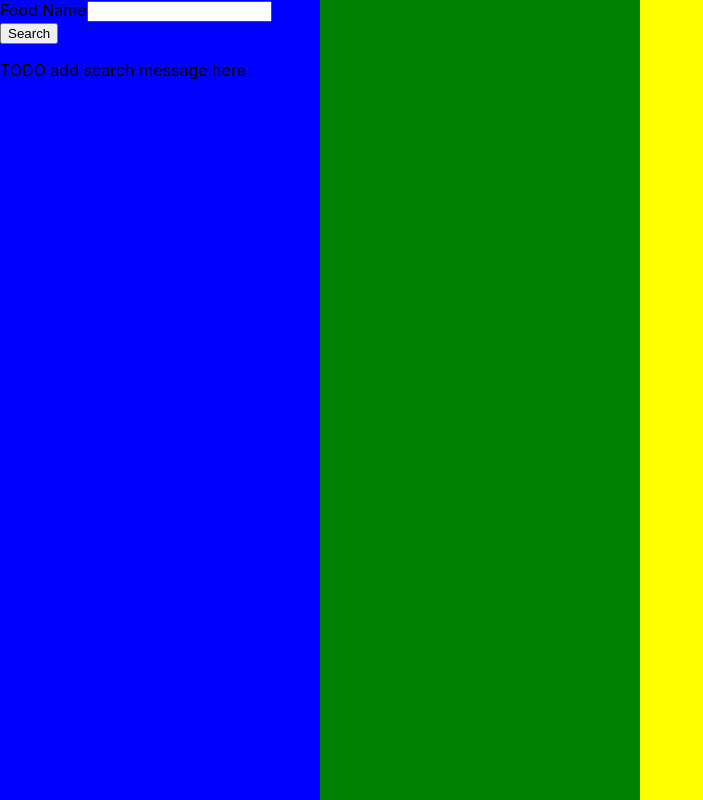
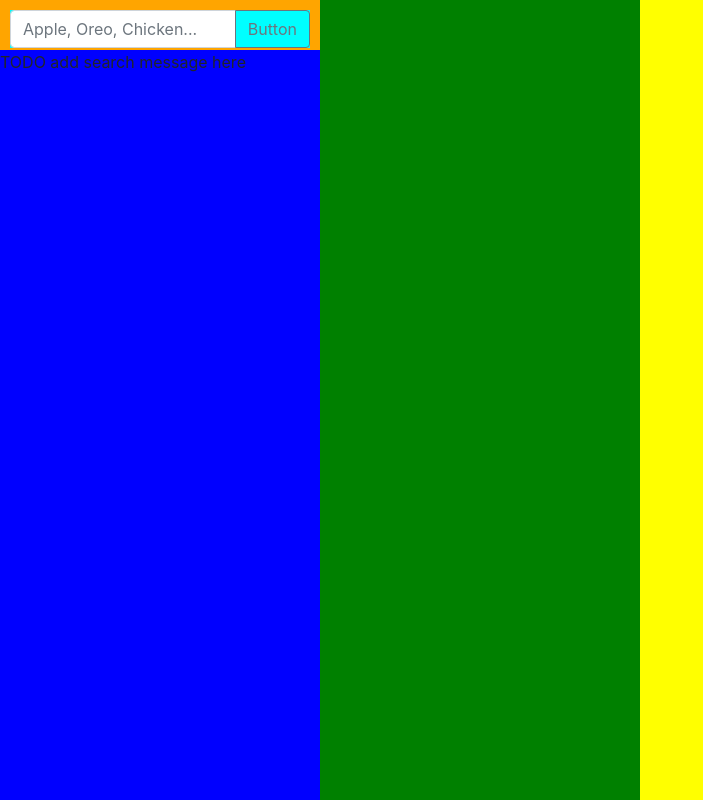
Before and after one commit to zacharypetersen1/calorie-stat, a React (Create React App) app: page / in a window 1280 px wide. Shown: the whole page, without its empty margins (0-703 px from the left). Built offline with nearby package versions, Linux system fonts and the light colour scheme.

Commit message:
Add bootstrap

```diff
--- a/package.json
+++ b/package.json
@@ -6,8 +6,10 @@
     "@testing-library/jest-dom": "^4.2.4",
     "@testing-library/react": "^9.5.0",
     "@testing-library/user-event": "^7.2.1",
+    "bootstrap": "^4.4.1",
     "node-sass": "^4.14.0",
     "react": "^16.13.1",
+    "react-bootstrap": "^1.0.1",
     "react-dom": "^16.13.1",
     "react-redux": "^7.2.0",
     "react-scripts": "3.4.1",
--- a/src/App.js
+++ b/src/App.js
@@ -2,6 +2,7 @@
 import SearchSection from "./components/SearchSection";
 import CartSection from "./components/CartSection";
 import OutcomeSection from "./components/OutcomeSection";
+import 'bootstrap/dist/css/bootstrap.min.css';
 import "./app.scss";
 
 function App() {
--- a/src/app.scss
+++ b/src/app.scss
@@ -1,3 +1,6 @@
+$section-head: 50px;
+$search-bar-height: 20px;
+
 .app-container{
   background-color: red;
   width: 100vw;
@@ -22,3 +25,14 @@
   width: 50%;
   height: 100%;
 }
+
+.search-bar-container {
+  padding: 10px;
+  background-color: orange;
+  height: $section-head;
+}
+
+.search-bar {
+  background-color: aqua;
+  width: 100%;
+}
--- a/src/components/SearchBar.js
+++ b/src/components/SearchBar.js
@@ -1,5 +1,8 @@
 import React from 'react'
 import { useDispatch, useSelector } from "react-redux";
+import InputGroup from "react-bootstrap/InputGroup";
+import FormControl from "react-bootstrap/FormControl";
+import Button from "react-bootstrap/Button";
 import { setSearchQuery } from "../actions/actions";
 import { handleSearch } from "../scripts/eventHandlers";
 
@@ -8,9 +11,19 @@
   const query = useSelector((state) => state.search.query);
 
   return (
-    <div>
-      <label htmlFor="foodName">Food Name</label>
-      <input
+    <div className="search-bar-container">
+      <div className="search-bar">
+      <InputGroup className="mb-3">
+        <FormControl
+          placeholder="Apple, Oreo, Chicken..."
+          aria-label="Apple, Oreo, Chicken..."
+          aria-describedby="basic-addon2"
+        />
+        <InputGroup.Append>
+          <Button variant="outline-secondary">Button</Button>
+        </InputGroup.Append>
+      </InputGroup>
+        {/*<input
           type="text"
           value={query}
           id="foodName"
@@ -20,8 +33,9 @@
           }}
         />
         <button type="button" onClick={() => handleSearch()}>
-        Search
-      </button>
+          S
+        </button>*/}
+      </div>
     </div>
   )
 }
```
Also changed, not shown: 1 other file (tests, documents, lock files or other folders). Lines whose indentation alone changed are shown as unchanged.
